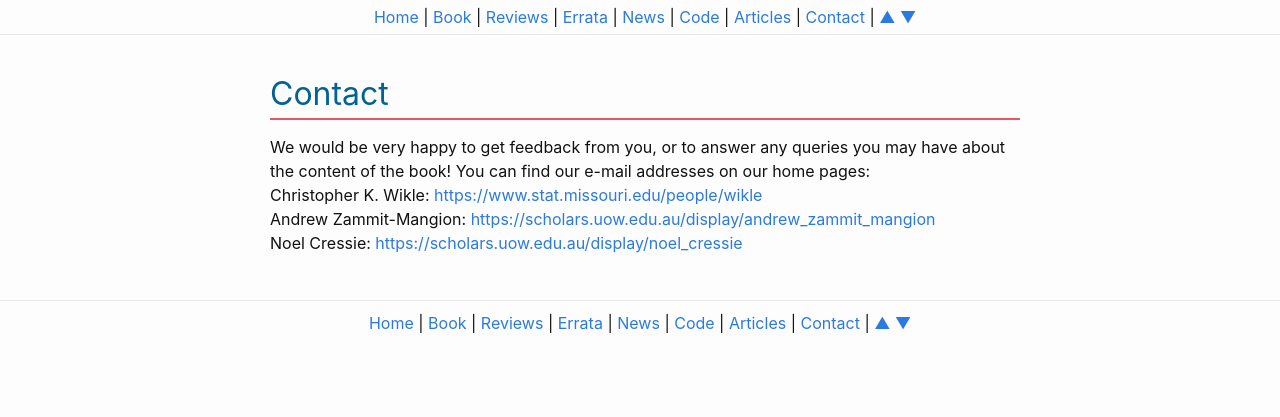
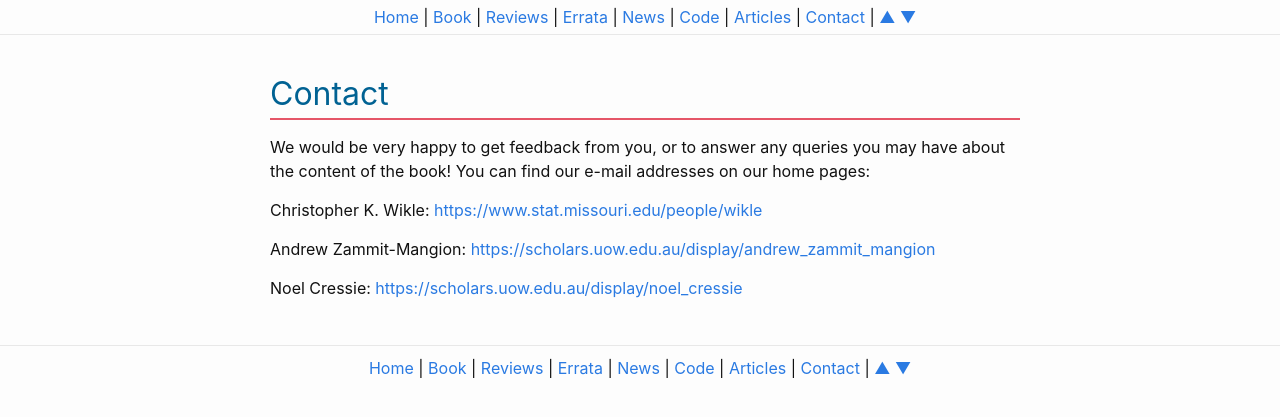
Before and after one commit to andrewzm/STRbook, a Jekyll site: the page built from docs/contact.md, in a window 1280 px wide. Shown: the top 417 px of the page. Built offline with Jekyll 4.4.1, drawn with Linux system fonts in a browser that asks for light colours.

Commit message:
Update contact.html

```diff
--- a/docs/_layouts/contact.html
+++ b/docs/_layouts/contact.html
@@ -6,10 +6,16 @@ layout: default
 
 <h1 id="contact" class="page-heading">Contact</h1>
 <p>
-We would be very happy to get feedback from you, or to answer any queries you may have about the content of the book! You can find our e-mail addresses on our home pages:</br>
-Christopher K. Wikle: <a href="https://www.stat.missouri.edu/people/wikle" target="_blank">https://www.stat.missouri.edu/people/wikle</a></br>
-Andrew Zammit-Mangion: <a href="https://scholars.uow.edu.au/display/andrew_zammit_mangion" target="_blank">https://scholars.uow.edu.au/display/andrew_zammit_mangion</a></br>
-Noel Cressie: <a href="https://scholars.uow.edu.au/display/noel_cressie" target="_blank">https://scholars.uow.edu.au/display/noel_cressie</a></br>
+We would be very happy to get feedback from you, or to answer any queries you may have about the content of the book! You can find our e-mail addresses on our home pages:
+</p>
+<p>
+Christopher K. Wikle: <a href="https://www.stat.missouri.edu/people/wikle" target="_blank">https://www.stat.missouri.edu/people/wikle</a>
+</p>
+<p>
+Andrew Zammit-Mangion: <a href="https://scholars.uow.edu.au/display/andrew_zammit_mangion" target="_blank">https://scholars.uow.edu.au/display/andrew_zammit_mangion</a>
+</p>
+<p>
+Noel Cressie: <a href="https://scholars.uow.edu.au/display/noel_cressie" target="_blank">https://scholars.uow.edu.au/display/noel_cressie</a>
 </p>
 
 <!--
```
